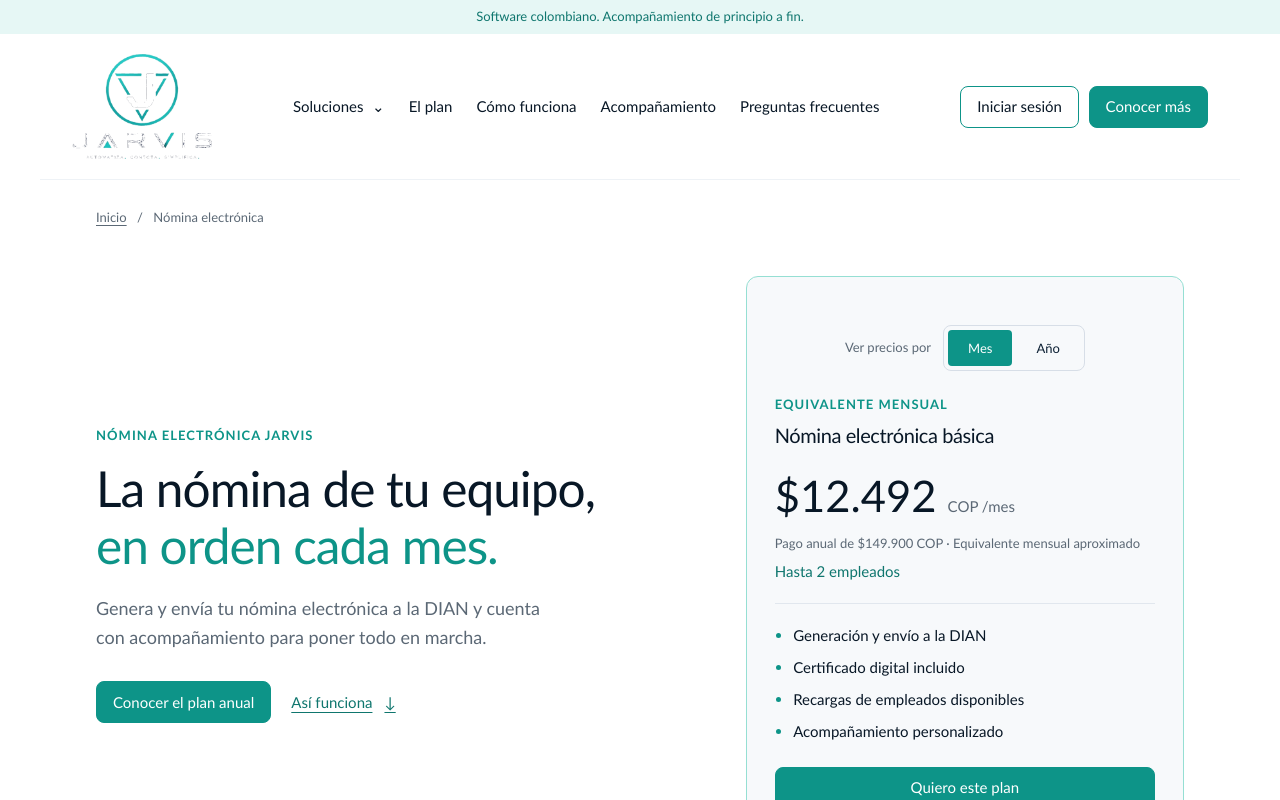
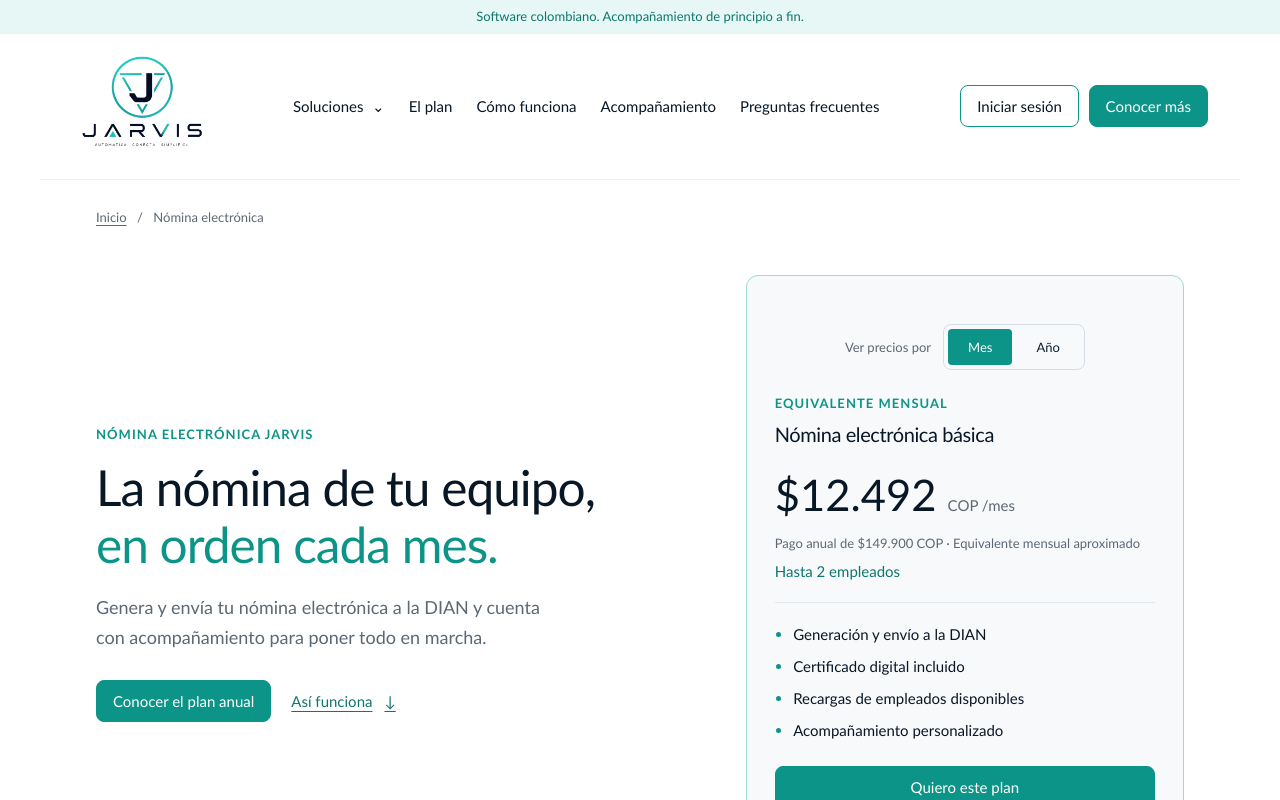
Before and after one commit to lborda4/jarvis-frontend, a React (Vite) app: page /nomina-electronica in a window 1280 px wide. Shown: the top 800 px of the page. Built offline with nearby package versions, Linux system fonts and the light colour scheme.

Commit message:
correcciones

```diff
--- a/src/components/MarketingShell.tsx
+++ b/src/components/MarketingShell.tsx
@@ -21,7 +21,7 @@ export function MarketingHeader({ home = false, links, planHref }: {
     <div className="solution-announcement">Software colombiano. Acompañamiento de principio a fin.</div>
     <header className="solution-header">
       <Link to="/" className="solution-brand" aria-label="Jarvis, inicio">
-        <img src="/jarvis-logo.png" width="872" height="654" alt="Jarvis" />
+        <img src="/jarvis-logo-dark.png" width="2048" height="2048" alt="Jarvis" />
       </Link>
       <nav className="solution-nav" aria-label="Navegación principal">
         <details className="solution-nav__dropdown"><summary>Soluciones <span aria-hidden="true">⌄</span></summary><div>
--- a/src/marketing/seo.ts
+++ b/src/marketing/seo.ts
@@ -44,7 +44,7 @@ export function getStructuredData(product?: MarketingProduct) {
   const graph: Record<string, unknown>[] = [
     {
       '@type': 'Organization', '@id': organizationId, name: 'Jarvis',
-      url: `${SITE_URL}/`, logo: `${SITE_URL}/jarvis-logo.png`,
+      url: `${SITE_URL}/`, logo: `${SITE_URL}/jarvis-logo-dark.png`,
       email: SALES_EMAIL, telephone: CONTACT_PHONE, sameAs: [INSTAGRAM_HREF],
     },
     {
--- a/src/pages/SolutionLanding.css
+++ b/src/pages/SolutionLanding.css
@@ -7,7 +7,7 @@
 .solution-announcement { padding: .45rem 1rem; background: var(--jarvis-primary-soft); color: var(--jarvis-primary-hover); text-align: center; font-size: var(--text-sm); line-height: var(--line-height-body); }
 .solution-header { display: flex; align-items: center; justify-content: space-between; gap: 1.5rem; max-width: 1200px; margin: auto; padding: 1.25rem 2rem; border-bottom: 1px solid var(--jarvis-gray-100); }
 .solution-brand { display: block; width: 140px; flex-shrink: 0; }
-.solution-brand :is(svg, img) { display: block; width: 100%; height: auto; }
+.solution-brand :is(svg, img) { display: block; width: 100%; height: auto; aspect-ratio: 4 / 3; object-fit: cover; }
 .solution-nav { display: flex; align-items: center; justify-content: center; gap: 1.5rem; font-size: var(--text-md); }
 .solution-nav a { text-decoration: none; }
 .solution-nav a:hover { color: var(--jarvis-primary); }
```
Also changed, not shown: public/jarvis-logo-dark.png (added), 1 other file (tests, documents, lock files or other folders).
